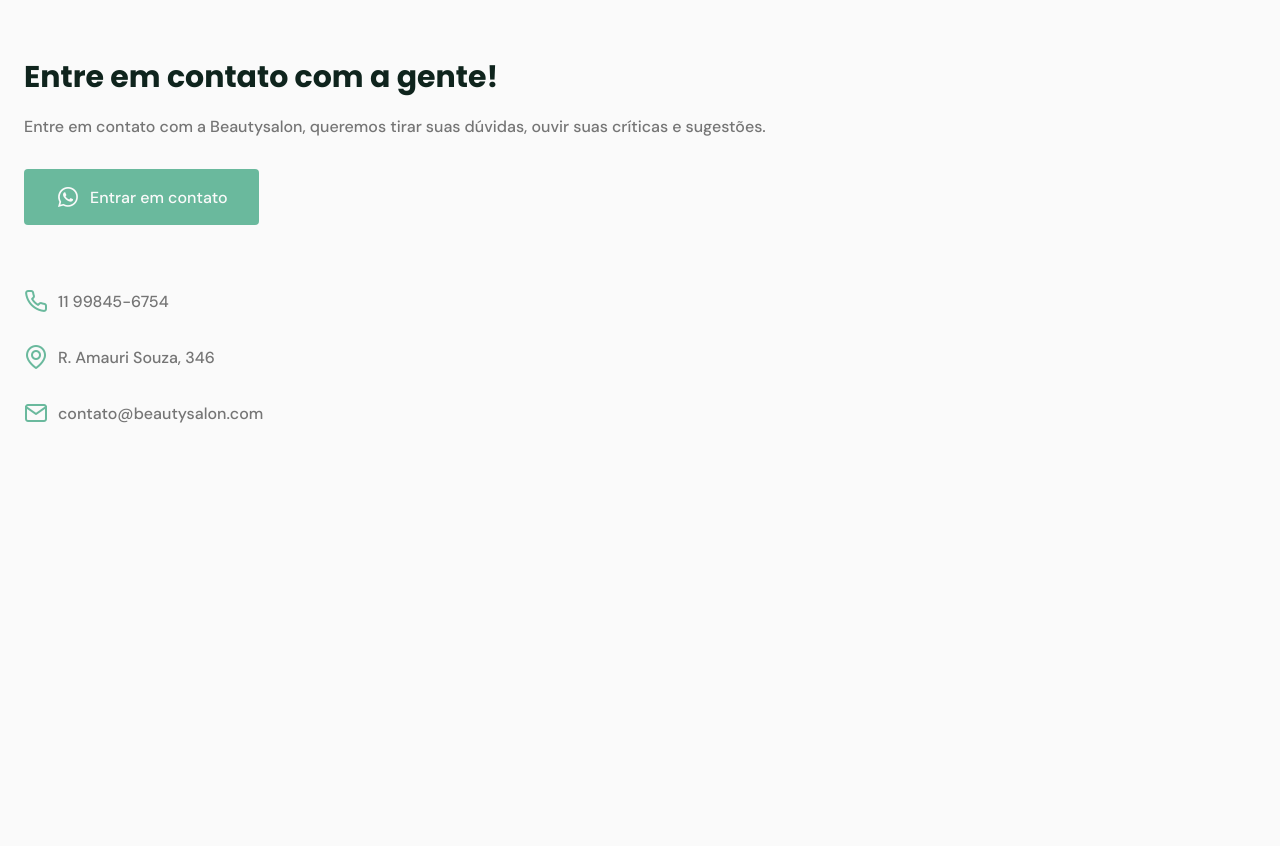
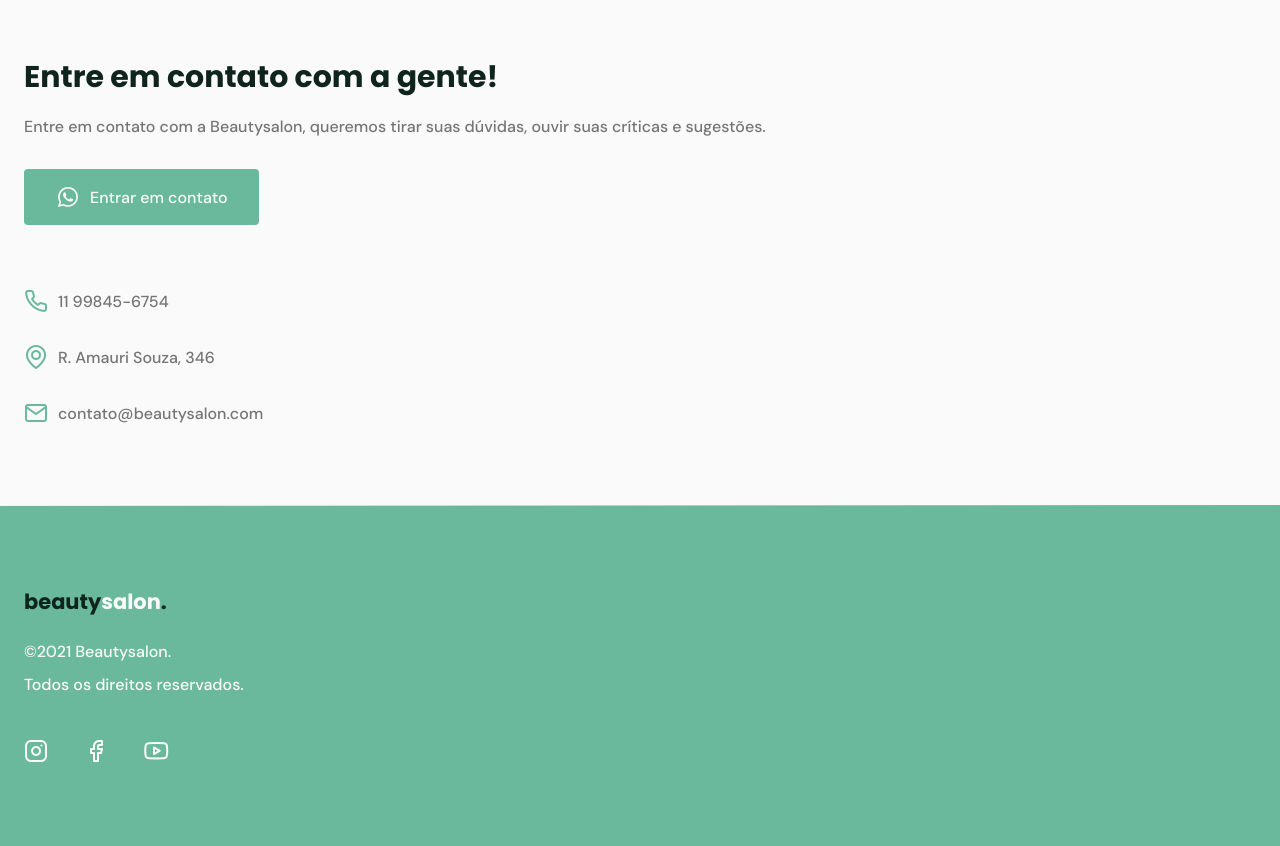
Before and after one commit to paulosantana95/commercial-landing-page-nlw-06, a plain HTML site: page index.html in a window 1280 px wide. Shown: the part 4459-5305 px from the top of the page. Before the commit the page ends 4964 px from the top, so only its background shows below. Drawn offline with nearby package versions, Linux system fonts and the light colour scheme; files whose address does not match are found by name.

Commit message:
Finished the construction of the footer

```diff
--- a/index.html
+++ b/index.html
@@ -200,13 +200,31 @@
             </div>
         </section>
         <!--/contact-->
+        <div class="divider-1"></div>
+        <!--footer-->
+        <footer class="section">
+            <div class="container grid">
+                <div class="brand">
+                    <a class="logo logo-alt" href="#home">beauty<span>salon</span>.</a>
+                    <p>©2021 Beautysalon.</p>
+                    <p>Todos os direitos reservados.</p>
+                </div>
 
+                <div class="social">
+                    <a href="https://instagram.com" target="_blank">
+                        <i class="icon-instagram"></i>
+                    </a>
+                    <a href="https://facebook.com" target="_blank">
+                        <i class="icon-facebook"></i>
+                    </a>
+                    <a href="https://youtube.com" target="_blank">
+                        <i class="icon-youtube"></i>
+                    </a>
+                </div>
+            </div>
+        </footer>
 
     </main>
-
-    <footer>
-
-    </footer>
 
     <!--scrollReveal.js-->
     <script src="https://unpkg.com/scrollreveal"></script>
--- a/style.css
+++ b/style.css
@@ -143,6 +143,10 @@
 
 .logo span {
     color: var(--base-color);
+}
+
+.logo-alt span {
+    color: var(--body-color);
 }
 
 
@@ -449,3 +453,27 @@
 #contact ul li i {
     color: var(--base-color);
 }
+
+/*============= FOOTER ===========*/
+footer {
+    background: var(--base-color);
+}
+
+footer .logo {
+    display: inline-block;
+    margin-bottom: 1.5rem;
+}
+
+footer .brand p {
+    color: var(--text-color-light);
+    margin-bottom: 0.75rem;
+}
+
+footer i {
+    font-size: 1.5rem;
+    color: var(--text-color-light);
+}
+
+footer .social a{
+    margin-right: 2rem;
+}
```
